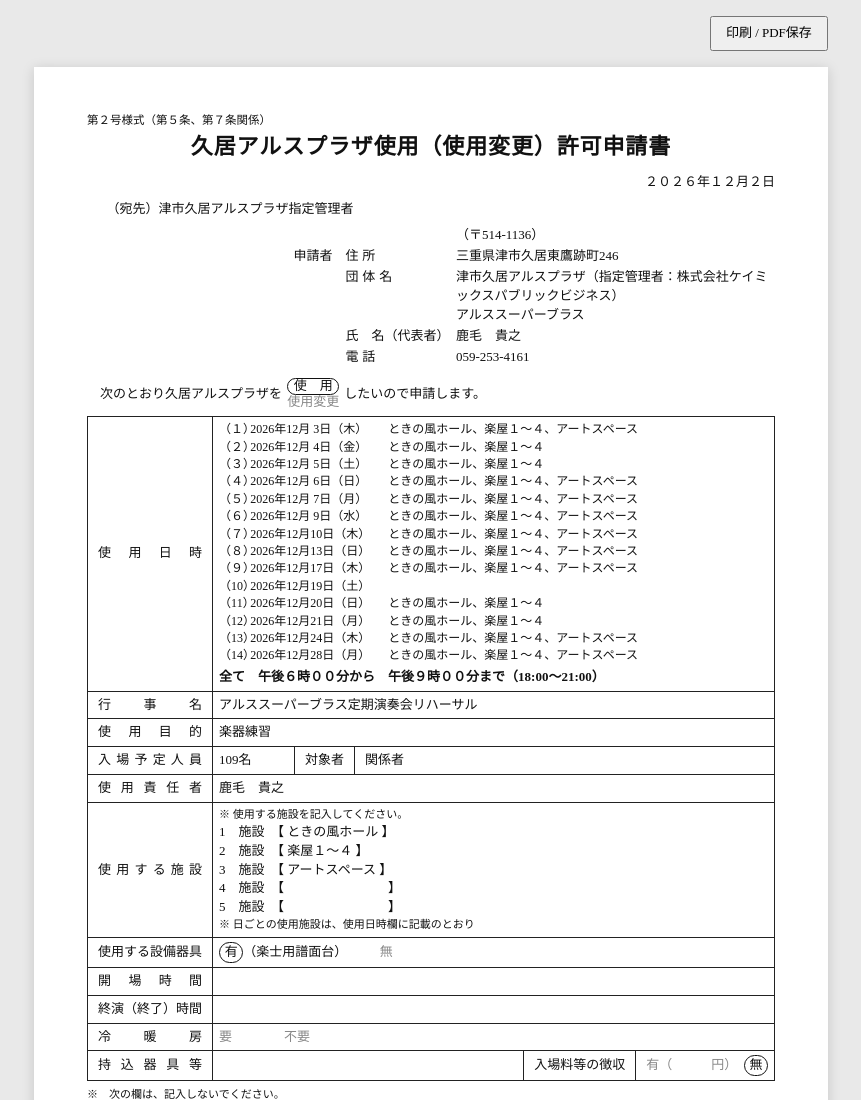
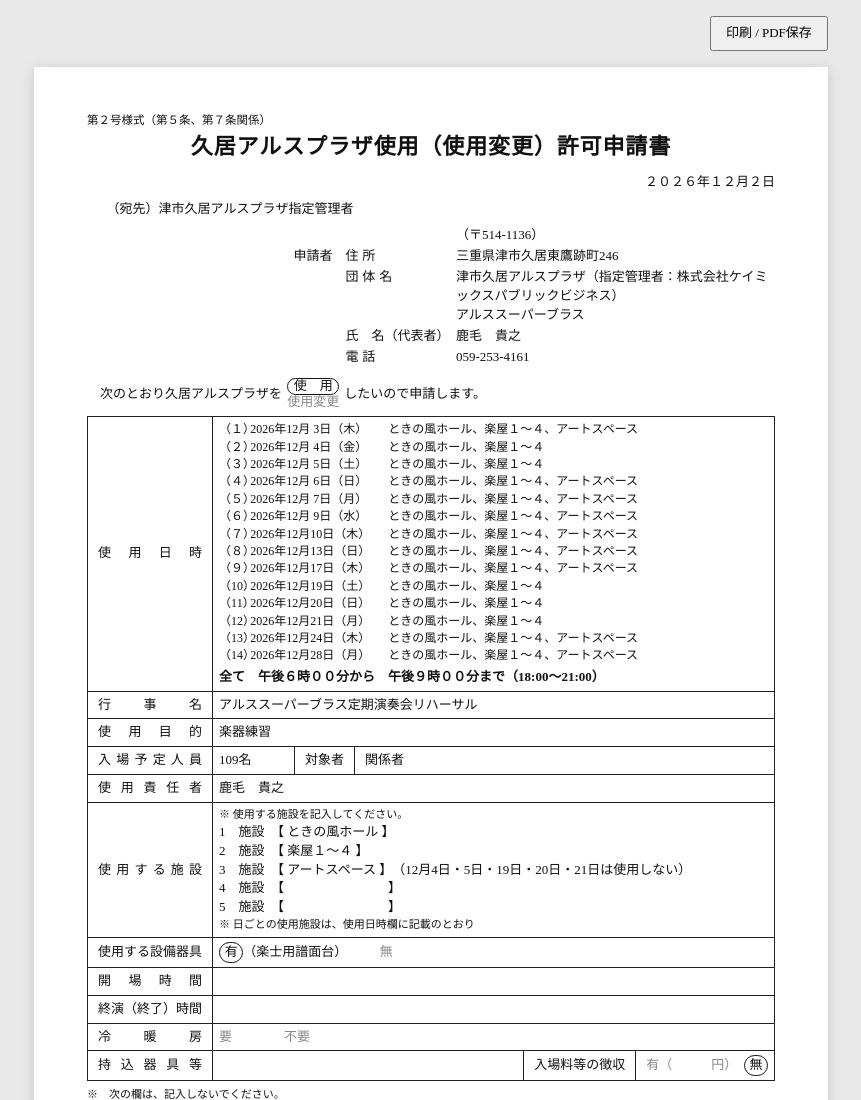
Before and after one commit to mEqLna/superbrass-openchat, a plain HTML site: page shinsei-202612/index.html in a window 1280 px wide. Shown: the top 1100 px of the page, without its empty margins (209-1070 px from the left). Drawn offline with Linux system fonts and the light colour scheme.

Commit message:
Update 12/19 facilities and art space unused days
Co-Authored-By: Claude Opus 5.5 <noreply@anthropic.com>
Claude-Session: https://claude.ai/code/session_01GKq78HAwdeULBJJDWTtMRR

```diff
--- a/shinsei-202612/index.html
+++ b/shinsei-202612/index.html
@@ -98,7 +98,7 @@
           <li><span>（７）</span><span>2026年12月10日（木）</span><span>ときの風ホール、楽屋１～４、アートスペース</span></li>
           <li><span>（８）</span><span>2026年12月13日（日）</span><span>ときの風ホール、楽屋１～４、アートスペース</span></li>
           <li><span>（９）</span><span>2026年12月17日（木）</span><span>ときの風ホール、楽屋１～４、アートスペース</span></li>
-          <li><span>（10）</span><span>2026年12月19日（土）</span><span class="fac-none"></span></li>
+          <li><span>（10）</span><span>2026年12月19日（土）</span><span>ときの風ホール、楽屋１～４</span></li>
           <li><span>（11）</span><span>2026年12月20日（日）</span><span>ときの風ホール、楽屋１～４</span></li>
           <li><span>（12）</span><span>2026年12月21日（月）</span><span>ときの風ホール、楽屋１～４</span></li>
           <li><span>（13）</span><span>2026年12月24日（木）</span><span>ときの風ホール、楽屋１～４、アートスペース</span></li>
@@ -121,7 +121,7 @@
         <ul class="fac">
           <li><span>1</span><span>施設</span><span>【 ときの風ホール 】</span></li>
           <li><span>2</span><span>施設</span><span>【 楽屋１～４ 】</span></li>
-          <li><span>3</span><span>施設</span><span>【 アートスペース 】</span></li>
+          <li><span>3</span><span>施設</span><span>【 アートスペース 】　（12月4日・5日・19日・20日・21日は使用しない）</span></li>
           <li><span>4</span><span>施設</span><span>【　　　　　　　　】</span></li>
           <li><span>5</span><span>施設</span><span>【　　　　　　　　】</span></li>
         </ul>
```
